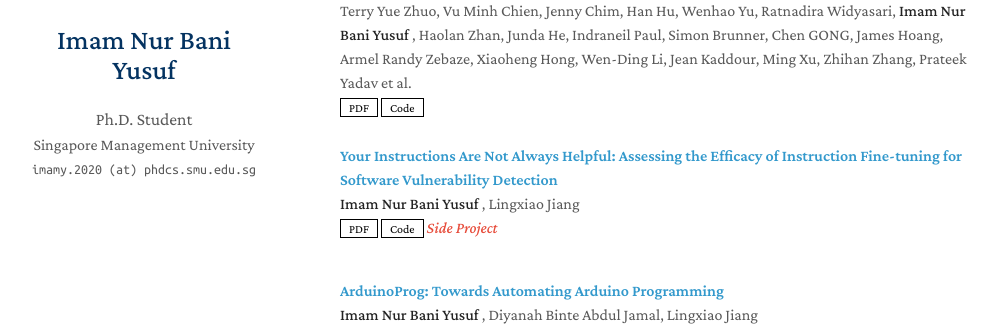
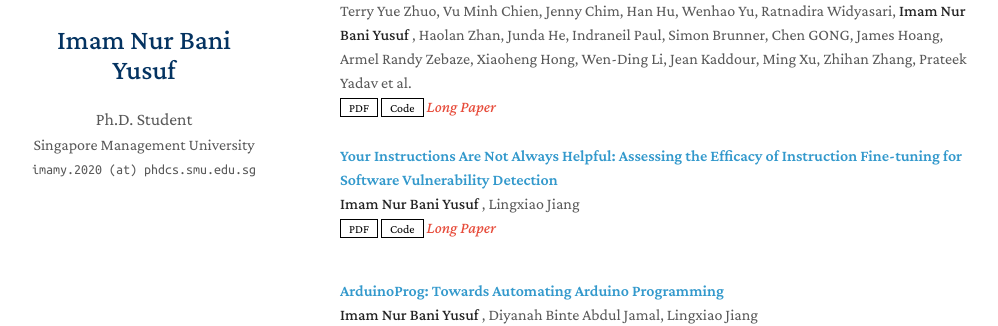
Before and after one commit to imamnurby/imamnurby.github.io, a Jekyll site: the page built from index.md, in a window 1280 px wide and 900 px high, scrolled down 840 px. Shown: the part 162-488 px from the top of the window, without its empty margins (132-1130 px from the left). Built offline with Jekyll 4.4.1, drawn with Linux system fonts in a browser that asks for light colours; nearby versions of some CDN libraries; a style sheet for code colours, icons or effects is not loaded; our own code applies the rules of GitHub Pages for plain Markdown files.

Commit message:
update metadata

```diff
--- a/_data/publications.yml
+++ b/_data/publications.yml
@@ -14,8 +14,8 @@ main:
     conference_short: "Under Submission"
     conference: ""
     pdf: "https://arxiv.org/pdf/2406.15877"  # Replace with the actual link to the PDF if available
-    code: ""  # Add a link to the code repository if available
-    notes: ""
+    code: "https://github.com/bigcode-project/bigcodebench"  # Add a link to the code repository if available
+    notes: "Long Paper"
     image: ""  # Add an image link if applicable
 
   - title: "Your Instructions Are Not Always Helpful: Assessing the Efficacy of Instruction Fine-tuning for Software Vulnerability Detection"
@@ -24,7 +24,7 @@ main:
     conference: ""
     pdf: "https://arxiv.org/pdf/2401.07466"
     code: ""  # Add the relevant link if code is available
-    notes: "Side Project"
+    notes: "Long Paper"
     image: ""  # Add an image link if applicable
 
   - title: "ArduinoProg: Towards Automating Arduino Programming"
```
